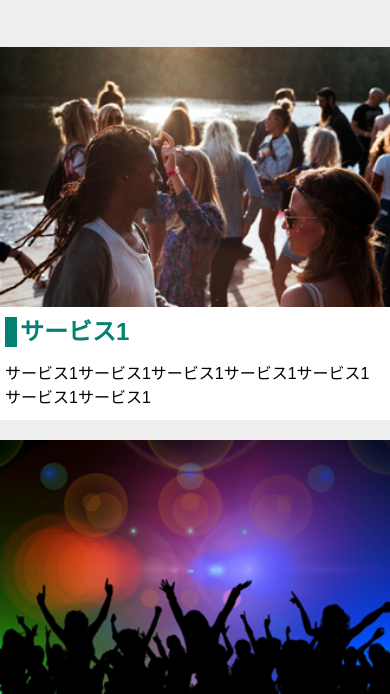
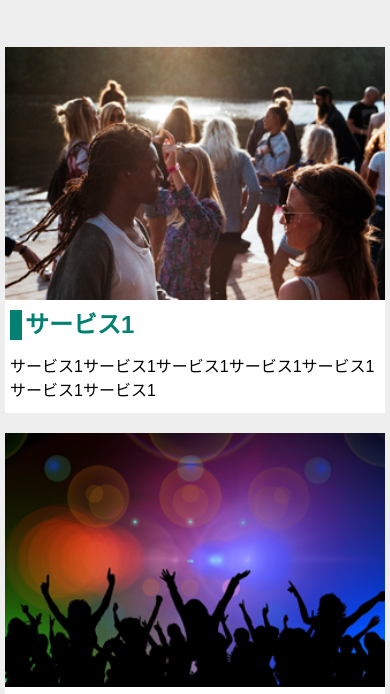
Before and after one commit to tamyumito913/dezasuta, a plain HTML site: page 第3回コーディング課題/index.html in a window 390 px wide. Shown: the part 83-777 px from the top of the page. Drawn offline with Linux system fonts and the light colour scheme.

Commit message:
第3回コーディング課題修正

```diff
--- a/第3回コーディング課題/css/style.css
+++ b/第3回コーディング課題/css/style.css
@@ -41,7 +41,8 @@ p {
 @media screen and (max-width: 400px) {
   .container1 {
     flex-direction: column;
-    width: 100%;
+    max-width: 380px;
+    margin: 0 auto;
   }
   img {
     width: 100vw;
```
Also changed, not shown: 2 other files.
